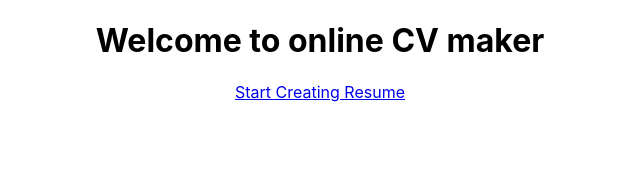
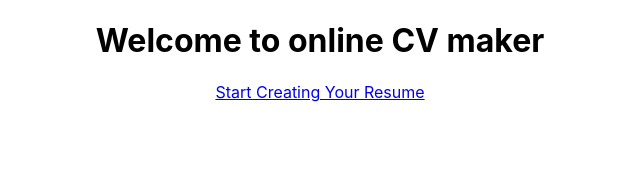
Before and after one commit to tornikejandieri/more-react-forms, a React (Create React App) app: page / in a window 1280 px wide. Shown: the top 172 px of the page, without its empty margins (320-960 px from the left). Built offline with nearby package versions, Linux system fonts and the light colour scheme.

Commit message:
minor fix

```diff
--- a/src/GeneralInfo.tsx
+++ b/src/GeneralInfo.tsx
@@ -5,7 +5,6 @@ interface Props {
   lastName: string,
   placeOfResidence: string,
   sumarry: string,
-  generalInfo: any,
   handleSubmit: (params: any) => any,
   onChangeName: (params: any) => any,
   onChangeLastName: (params: any) => any,
@@ -13,7 +12,7 @@ interface Props {
   onChangeSumarry: (params: any) => any
 }
 
-const GeneralInfo: React.FC<Props> = ({firstName, lastName, placeOfResidence, sumarry, generalInfo, handleSubmit, onChangeName, onChangeLastName, onChangePlace, onChangeSumarry}) => {
+const GeneralInfo: React.FC<Props> = ({firstName, lastName, placeOfResidence, sumarry, handleSubmit, onChangeName, onChangeLastName, onChangePlace, onChangeSumarry}) => {
 
 
 
--- a/src/InputParent.tsx
+++ b/src/InputParent.tsx
@@ -39,6 +39,7 @@ const InputParent: React.FC = () => {
     console.log(firstName, lastName, placeOfResidence, sumarry)
     navigate('/workexperience')
   }
+
   return (
     <div className="input-parent">
       <GeneralInfo
@@ -46,7 +47,6 @@ const InputParent: React.FC = () => {
       lastName={lastName}
       placeOfResidence={placeOfResidence}
       sumarry={sumarry}
-      generalInfo={generalInfo}
       handleSubmit={handleSubmit}
       onChangeName={onChangeName}
       onChangeLastName={onChangeLastName}
--- a/src/Welcome.tsx
+++ b/src/Welcome.tsx
@@ -7,7 +7,7 @@ const Welcome: React.FC = () => {
         <h1>Welcome to online CV maker</h1>
       </div>
       <div>
-        <Link to={'/generalinfo'}>Start Creating Resume</Link>
+        <Link to={'/inputparentgeneralinformation'}>Start Creating Your Resume</Link>
       </div>
     </div>
    );
```
